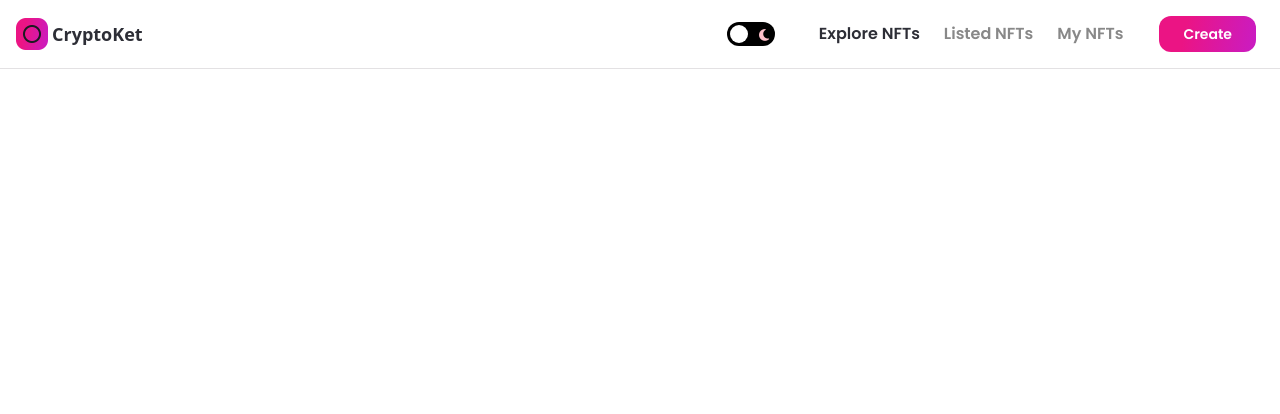
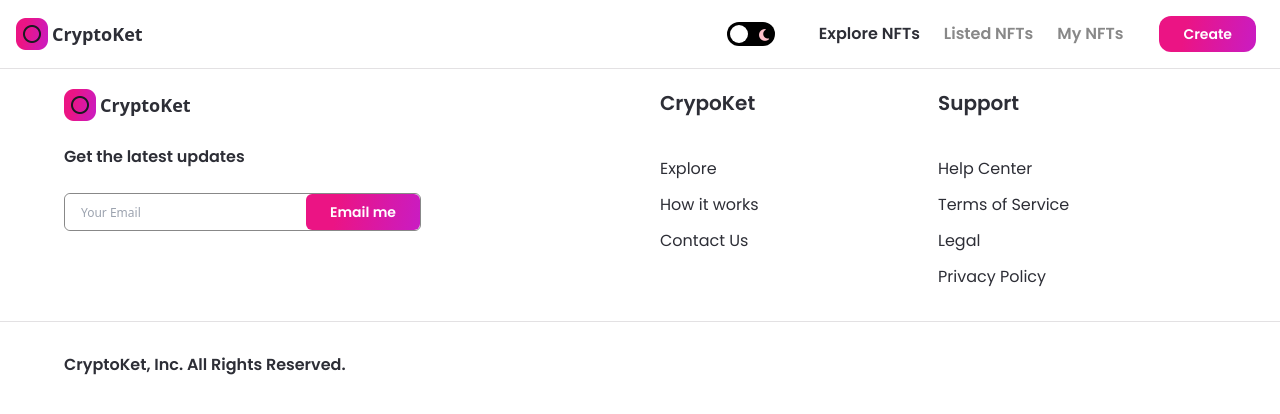
Before and after one commit to florishi/NFT_Market, a Next.js app: page /nft-details in a window 1280 px wide. Shown: the top 414 px of the page. Built offline with nearby package versions, Linux system fonts and the light colour scheme.

Commit message:
created footer

```diff
--- a/components/Footer.jsx
+++ b/components/Footer.jsx
@@ -1,9 +1,62 @@
 import React from 'react';
+import Image from 'next/image';
+import { useTheme } from 'next-themes';
+
+import images from '../assets/index';
+import { Button } from './index';
+
+const FooterLinks = ({ heading, items }) => (
+  <div className="flex-1 justify-start items-start">
+    <h3 className="font-poppins dark:text-white text-nft-black-1 font-semibold text-xl mb-10">{heading}</h3>
+    {items.map((item, index) => (
+      <p key={index} className="font-poppins dark:text-white text-nft-black-1 font-normal text-base cursor-pointer dark:hover:text-nft-gray-1 hover:text-nft-black-1 my-3">{item}</p>
+    ))}
+  </div>
+);
 
 const Footer = () => {
-  console.log('Footer');
+  const { theme } = useTheme();
   return (
-    <div>Footer</div>
+    <footer className="flexCenter flex-col border-t dark:border-nft-black-1 border-nft-gray-1 sm:py-8 py-16">
+      <div className="w-full minmd:w-4/5 flex flex-row md:flex-col sm:px-4 px-16">
+        <div className="flexStart flex-1 flex-col">
+          <div className="flexCenter cursor-pointer">
+            <Image src={images.logo02} alt="logo" width={32} height={32} />
+            <p className="dark:text-white text-nft-black-1 font-semibold text-lg ml-1">CryptoKet</p>
+          </div>
+          <p className="font-poppins dark:text-white text-nft-black-1 font-semibold text-base mt-6">Get the latest updates</p>
+          <div className="flexBetween md:w-full minlg:w-557 w-357 mt-6 dark:bg-nft-black-2 bg-white border dark:border-nft-black-2 border-nft-gray-2 rounded-md">
+            <input type="email" placeholder="Your Email" className="h-full flex-1 w-full dark:bg-nft-black-2 bg-white px-4 rounded-md dark:text-white text-nft-black-1 font-normal text-xs minlg:text-lg outline-none" />
+            <div className="flex-initial">
+              <Button btnName="Email me" classStyles="rounded-md" />
+            </div>
+          </div>
+        </div>
+        <div className="flex-1 flexBetweenStart flex-wrap ml-10 md:ml-0 md:mt-8">
+          <FooterLinks heading="CrypoKet" items={['Explore', 'How it works', 'Contact Us']} />
+          <FooterLinks heading="Support" items={['Help Center', 'Terms of Service', 'Legal', 'Privacy Policy']} />
+        </div>
+      </div>
+      <div className="flexCenter w-full mt-5 border-t dark:border-nft-black-1 border-nft-gray-1 sm:px-4 px-16">
+        <div className="flexBetween flex-row w-full minmd:w-4/5 sm:flex-col mt-7">
+          <p className="font-poppins dark:text-white text-nft-black-1 font-semibold text-base">CryptoKet, Inc. All Rights Reserved.</p>
+          <div className="flex flex-row sm:mt-4">
+            {[images.instagram, images.twitter, images.telegram, images.discord].map((image, index) => (
+              <div className="mx-2 cursor-pointer" key={index}>
+                <Image
+                  src={image}
+                  alt="social"
+                  objectFit="contain"
+                  width={24}
+                  height={24}
+                  className={theme === 'light' && 'filter invert'}
+                />
+              </div>
+            ))}
+          </div>
+        </div>
+      </div>
+    </footer>
   );
 };
 
```
